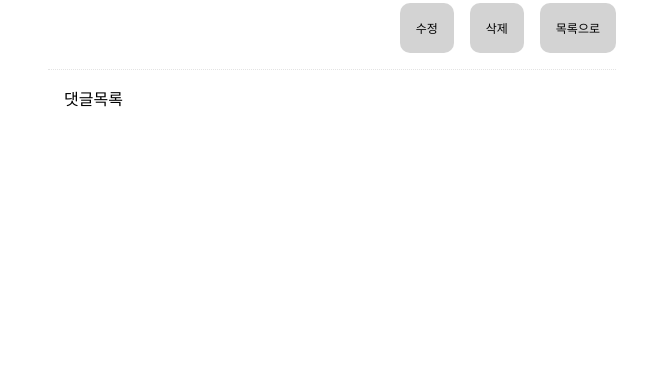
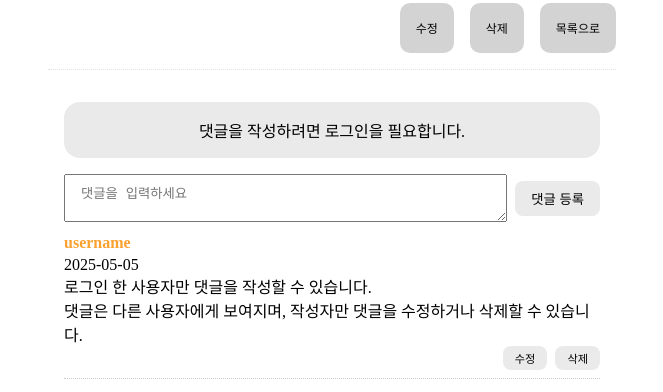
Before and after one commit to yshls/LabbitLog, a React (Vite) app in the folder Frontend/: page /detail/1 in a window 1280 px wide. Shown: the part 467-859 px from the top of the page, without its empty margins (308-971 px from the left). Before the commit the page ends 800 px from the top, so only its background shows below. Built offline with nearby package versions, Linux system fonts and the light colour scheme; no server answers.

Commit message:
feat: 댓글 기능 ui반영

```diff
--- a/Frontend/src/components/Comments.jsx
+++ b/Frontend/src/components/Comments.jsx
@@ -1,7 +1,30 @@
-import React from 'react'
+import css from './comments.module.css'
 
-const Comments = () => {
-  return <div>Comments</div>
+export const Comments = () => {
+  return (
+    <section className={css.comments}>
+      <p className={css.logMessage}> 댓글을 작성하려면 로그인을 필요합니다.</p>
+
+      <form>
+        <textarea placeholder="댓글을 입력하세요"></textarea>
+        <button>댓글 등록</button>
+      </form>
+      <ul>
+        <li className={css.list}>
+          <div className={css.commnet}>
+            <p className={css.author}>username</p>
+            <p className={css.date}>2025-05-05</p>
+            <p className={css.text}>
+              로그인 한 사용자만 댓글을 작성할 수 있습니다. <br />
+              댓글은 다른 사용자에게 보여지며, 작성자만 댓글을 수정하거나 삭제할 수 있습니다.
+            </p>
+          </div>
+          <div className={css.btns}>
+            <button>수정</button>
+            <button>삭제</button>
+          </div>
+        </li>
+      </ul>
+    </section>
+  )
 }
-
-export default Comments
--- /dev/null
+++ b/Frontend/src/components/comments.module.css
@@ -0,0 +1,68 @@
+.comments form {
+  display: flex;
+  justify-content: space-between;
+  align-items: center;
+  gap: 0.5rem;
+}
+
+.comments textarea {
+  flex: 1;
+  padding: 0.5rem 1rem;
+}
+
+.comments form button {
+  cursor: pointer;
+  padding: 0.5rem 1rem;
+  border-radius: 0.5rem;
+  background-color: #eaeaea;
+}
+
+.list {
+  padding: 0.5rem 0;
+  border-bottom: 1px dotted #ccc;
+}
+
+.comment {
+  font-size: 0.75rem;
+  display: flex;
+  flex-wrap: wrap;
+  justify-content: space-between;
+}
+
+.author {
+  color: #fba12f;
+  font-weight: bold;
+  padding: 0.25rem 1rem 0.25rem 0;
+  cursor: pointer;
+}
+
+.author:hover {
+  color: #f98e01;
+}
+
+date {
+  color: #999;
+  font-size: 0.7rem;
+}
+.text {
+  width: 100%;
+}
+.btns {
+  display: flex;
+  justify-content: flex-end;
+  gap: 0.5rem;
+}
+.btns button {
+  cursor: pointer;
+  font-size: 0.7rem;
+  padding: 0.25rem 0.75rem;
+  border-radius: 0.5rem;
+  background-color: #eaeaea;
+}
+.logMessage {
+  padding: 1rem 0.5rem;
+  border-radius: 1rem;
+  text-align: center;
+  background-color: #eaeaea;
+  margin: 1rem 0;
+}
--- a/Frontend/src/pages/PostDetailPage.jsx
+++ b/Frontend/src/pages/PostDetailPage.jsx
@@ -7,6 +7,7 @@ import { formatDate } from '../utils/features'
 import { useSelector } from 'react-redux'
 
 import LikeButton from '../components/LikeButton'
+import { Comments } from '../components/Comments'
 
 // 상세 페이지 컴포넌트
 export const PostDetailPage = () => {
@@ -75,7 +76,9 @@ export const PostDetailPage = () => {
         <Link to="/">목록으로</Link>
       </section>
 
-      <section className={css.commentlist}>댓글목록</section>
+      <section className={css.commentlist}>
+        <Comments />
+      </section>
     </main>
   )
 }
```
